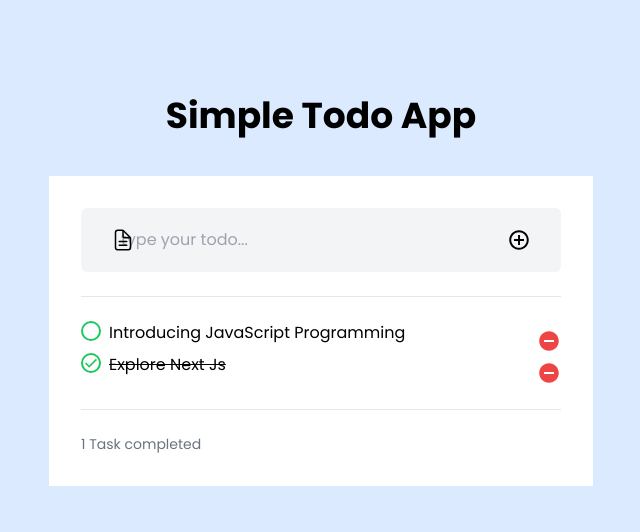
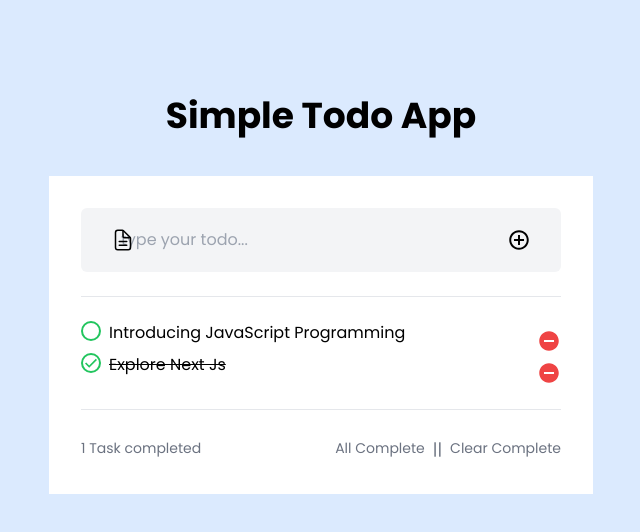
Before and after one commit to arifraj9911/todo_app_next_projects, a Next.js app: page / in a window 1280 px wide. Shown: the top 532 px of the page, without its empty margins (319-959 px from the left). Built offline with nearby package versions, Linux system fonts and the light colour scheme.

Commit message:
all comlete and clear complete functionality added

```diff
--- a/src/components/TodoApp/TodoApp.jsx
+++ b/src/components/TodoApp/TodoApp.jsx
@@ -4,7 +4,13 @@ import React, { useEffect, useState } from "react";
 import { IoDocumentTextOutline } from "react-icons/io5";
 import { IoMdAddCircleOutline } from "react-icons/io";
 import { useDispatch, useSelector } from "react-redux";
-import { addedTodo, deleteTodo, toggle } from "@/redux/actions";
+import {
+  addedTodo,
+  allcomplete,
+  clearcomplete,
+  deleteTodo,
+  toggle,
+} from "@/redux/actions";
 import { IoMdRemoveCircle } from "react-icons/io";
 
 const TodoApp = () => {
@@ -30,6 +36,13 @@ const TodoApp = () => {
 
   const handleDelete = (todoId) => {
     dispatch(deleteTodo(todoId));
+  };
+
+  const handleAllComplete = () => {
+    dispatch(allcomplete());
+  };
+  const handleClearComplete = () => {
+    dispatch(clearcomplete());
   };
 
   const completedTask = () => {
@@ -102,10 +115,27 @@ const TodoApp = () => {
           ))}
         </div>
         <hr className="my-6" />
-        <p className="text-gray-500 text-sm">
-          {" "}
-          {incompleteTodo} Task completed
-        </p>
+        <div className="grid grid-cols-2 justify-between  items-center">
+          <p className="text-gray-500 text-sm">
+            {" "}
+            {incompleteTodo} Task completed
+          </p>
+          <div className="flex gap-2 mt-1 justify-end">
+            <p
+              onClick={handleAllComplete}
+              className="text-gray-500 text-sm hover:text-blue-500 cursor-pointer"
+            >
+              All Complete
+            </p>
+            <div className="text-gray-500">||</div>
+            <p
+              onClick={handleClearComplete}
+              className="text-gray-500 text-sm hover:text-blue-500 cursor-pointer"
+            >
+              Clear Complete
+            </p>
+          </div>
+        </div>
       </div>
     </div>
   );
--- a/src/redux/actionTypes.js
+++ b/src/redux/actionTypes.js
@@ -1,3 +1,5 @@
 export const ADDED = "todo/added"
 export const TOGGLE = "todo/toggle"
 export const DELETE = 'todo/delete'
+export const ALLCOMPLETE = 'todo/allcomplete'
+export const CLEARCOMPLETE = 'todo/clearcomplete'
--- a/src/redux/actions.js
+++ b/src/redux/actions.js
@@ -1,4 +1,4 @@
-import { ADDED, DELETE, TOGGLE } from "./actionTypes"
+import { ADDED, ALLCOMPLETE, CLEARCOMPLETE, DELETE, TOGGLE } from "./actionTypes"
 
 export const addedTodo = (todo) =>{
     return {
@@ -20,3 +20,15 @@ export const deleteTodo = (todoId)=>{
         payload:todoId
     }
 }
+
+export const allcomplete = ()=>{
+    return {
+        type:ALLCOMPLETE
+    }
+}
+
+export const clearcomplete = ()=>{
+    return {
+        type:CLEARCOMPLETE
+    }
+}
--- a/src/redux/reducer.js
+++ b/src/redux/reducer.js
@@ -1,4 +1,4 @@
-const { ADDED, DELETE, TOGGLE } = require("./actionTypes");
+const { ADDED, DELETE, TOGGLE, ALLCOMPLETE, CLEARCOMPLETE } = require("./actionTypes");
 import { initialState } from "./initialState";
 
 const nextId = (todo) => {
@@ -31,6 +31,15 @@ const reducer = (state = initialState, action) => {
 
     case DELETE:
       return state.filter((todo) => todo.id !== action.payload);
+    case ALLCOMPLETE:
+        return state.map(todo=>{
+            return {
+                ...todo,
+                completed:true
+            }
+        })
+    case CLEARCOMPLETE:
+        return state.filter(todo=>!todo.completed)
     default:
       return state;
   }
```
